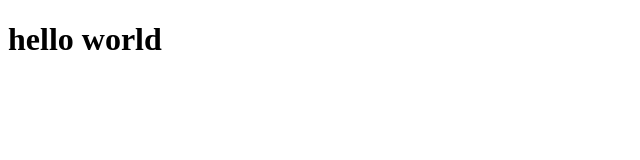
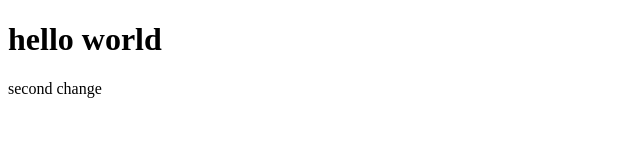
Before and after one commit to sheetal303/git-test, a plain HTML site: page index.html in a window 1280 px wide. Shown: the whole page, without its empty margins (0-640 px from the left). Drawn offline with Linux system fonts and the light colour scheme.

Commit message:
second index commit

```diff
--- a/index.html
+++ b/index.html
@@ -10,6 +10,7 @@
 
 <body>
     <h1>hello world</h1>
+    second change
 </body>
 
 </html>
```
